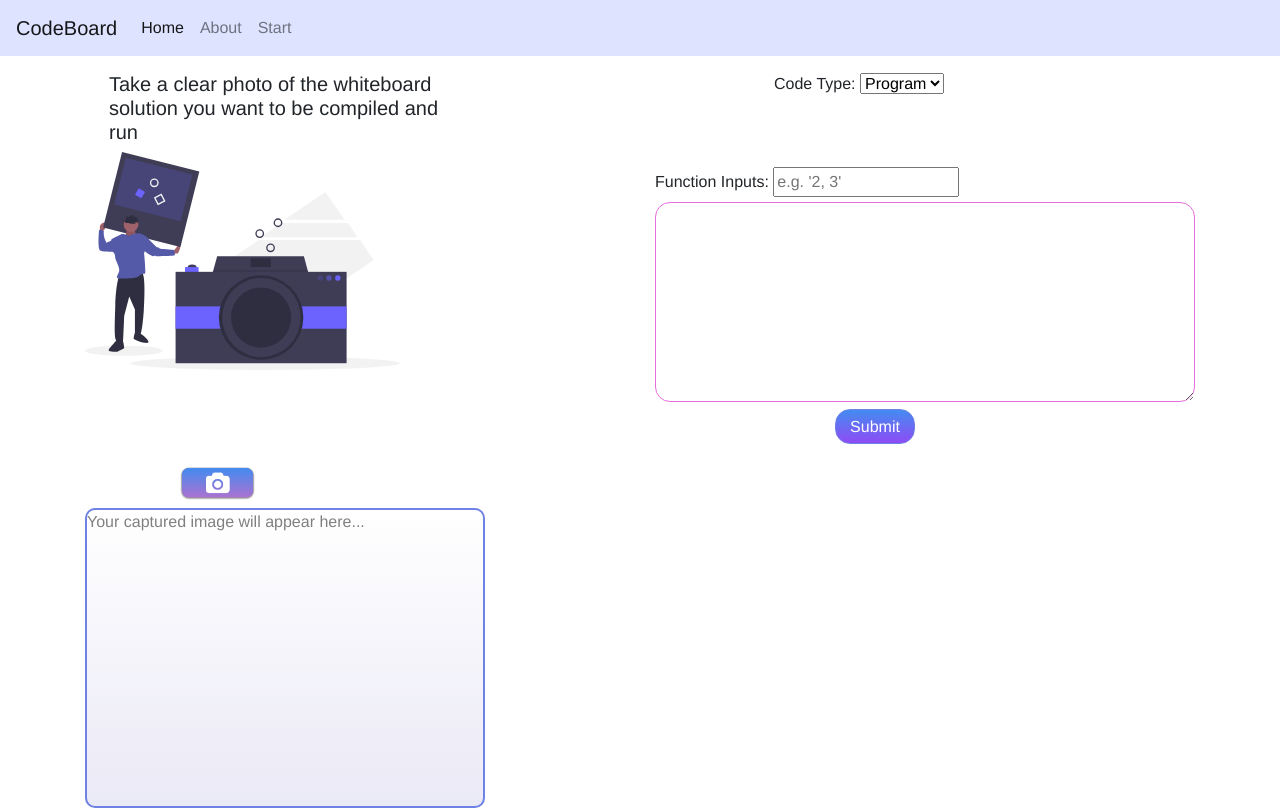
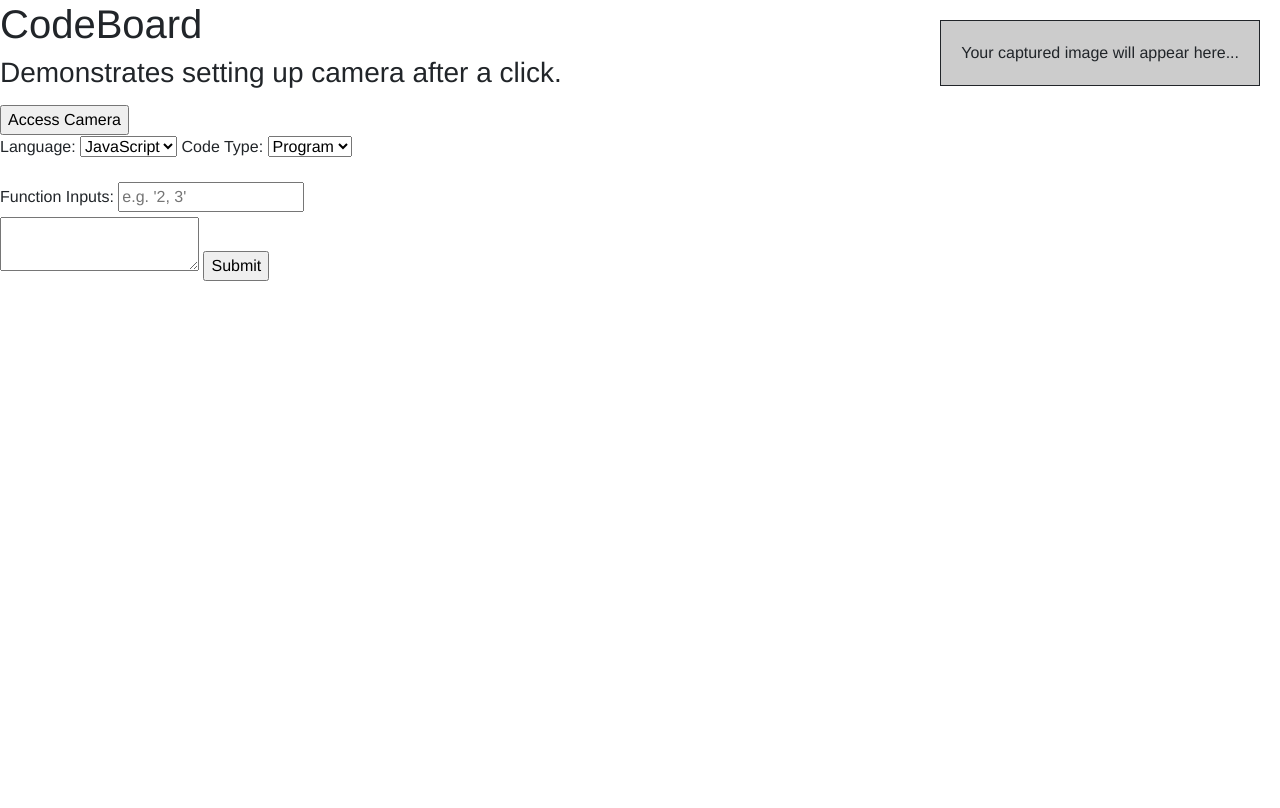
Before and after one commit to ayung8/CodeBoard, a Flask app: page / in a window 1280 px wide. After the commit the page ends 281 px from the top, so only its background shows below. Run offline with Flask 2, Linux system fonts and the light colour scheme; some libraries are stand-ins or nearby versions.

Commit message:
revert index.html

```diff
--- a/templates/index.html
+++ b/templates/index.html
@@ -6,105 +6,58 @@
 	 <meta charset="utf-8">
 	 <meta name="viewport" content="width=device-width, initial-scale=1, shrink-to-fit=no">
 
-	 <link rel="stylesheet" href="./Styles/styles.css" >
-
 	 <!-- Bootstrap CSS -->
 	 <link rel="stylesheet" href="https://stackpath.bootstrapcdn.com/bootstrap/4.3.1/css/bootstrap.min.css" integrity="sha384-ggOyR0iXCbMQv3Xipma34MD+dH/1fQ784/j6cY/iJTQUOhcWr7x9JvoRxT2MZw1T" crossorigin="anonymous">
+
 	<meta http-equiv="Content-Type" content="text/html; charset=utf-8">
 	<link rel="shortcut icon" type="image/x-icon" href="../images/favicon.ico">
-
 	<title>CodeBoard</title>
-
 	<style type="text/css">
-
 		body { font-family: Helvetica, sans-serif; }
 		h2, h3 { margin-top:0; }
 		form { margin-top: 15px; }
 		form > input { margin-right: 15px; }
-		#camera-illustration{ width: 90% !important;}
-		#textInBox{color:grey;}
-		#photoButton { width: 75px !important; }
-		#returnedText{ width: 100%; height:200px; border-radius: 15px; border:1px solid rgb(228, 110, 222);}
-		#submitButton{ color: white; height: 35px; width: 80px; border-radius: 15px; border:1px solid #6E81E4; background-image: linear-gradient(#438CF1, #8F4BF5);}
-		#results { position: relative; float:center;  height: 300px; width: 400px; border-radius: 10px; border:2px solid #6E81E4; background-image: linear-gradient(#FFFF, #EAE9F6); }
+		#results { float:right; margin:20px; padding:20px; border:1px solid; background:#ccc; }
 	</style>
 	<script src="https://code.jquery.com/jquery-3.3.1.min.js"></script>
 	<script type="text/javascript" src="/static/cameraMin.js"></script>
 	<script type="text/javascript" src="/static/handlers.js"></script>
 </head>
+<body>
+	<div id="results">Your captured image will appear here...</div>
 
-<body>
-	<nav class="navbar navbar-expand-lg navbar-color navbar-light">
-			<a class="navbar-brand" href="#">CodeBoard</a>
-			<button class="navbar-toggler" type="button" data-toggle="collapse" data-target="#navbarNav" aria-controls="navbarNav" aria-expanded="false" aria-label="Toggle navigation">
-			<span class="navbar-toggler-icon"></span>
-			</button>
-			<div class="collapse navbar-collapse" id="navbarNav">
-			<ul class="navbar-nav">
-				<li class="nav-item active">
-				<a class="nav-link" href="./intro.html">Home <span class="sr-only">(current)</span></a>
-				</li>
-				<li class="nav-item">
-				<a class="nav-link" href="#">About</a>
-				</li>
-				<li class="nav-item">
-				<a class="nav-link" href="./index.html">Start</a>
-				</li>
-			</ul>
-			</div>
-		</nav>
-<div class="container">
-	<div class="row mt-3 pa-2">
-		<div class="col-4 ml-4">
-			<h5> Take a clear photo of the whiteboard solution you want to be compiled and run</h5>
-		</div>
-	<div class="col-md-3 offset-md-3">
+	<h1>CodeBoard</h1>
+	<h3>Demonstrates setting up camera after a click.</h3>
+
+	<div id="my_camera"></div>
+
+	<form>
+		<input type="button" value="Access Camera" onClick="setup(); $(this).hide().next().show();">
+		<input type="button" value="Take Snapshot" onClick="take_snapshot(); $(this).hide().prev().show();" style="display:none">
+	</form>
+
+	<label>Language:</label>
+	<select name="languages" form="codeRunner">
+		<option value="javascript">JavaScript</option>
+		<option value="c">C</option>
+		<option value="python" disabled>Python</option>
+	</select>
+
 	<label>Code Type:</label>
 	<select id="types" name="types" form="codeRunner">
 		<option selected value="program">Program</option>
 		<option value="function">Function</option>
 	</select>
-		</div>
-	</div>
 
-	<div class="row">
-		<div class="col-md-4">
-			<img id="camera-illustration" src="../images/camera.svg">
-		</div>
-		<div class="col-md-6 offset-md-2">
 	<form action="/output" method="post" id="codeRunner">
 		<div id=functionInputs>
 			<label>Function Inputs:</label>
 			<input type="text" name="functionInputs" value="" placeholder="e.g. '2, 3'">
 		</div>
 		<textarea name="codetorun" id="returnedText"></textarea>
-					<input type="submit" id ="submitButton" class = "offset-md-4">
+		<input type="submit">
 	</form>
-			</div>
-	</div>
 
-	<div id="my_camera"></div>
-
-	<div class="row">
-		<div class="col-md-1 offset-md-1 my-2">
-			<form>
-				<img id="photoButton" src="../images/photo-button.png" value="Access Camera" onClick="setup(); $(this).hide().next().show();">
-				<img id="photoButton" src="../images/photo-button.png" onClick="take_snapshot(); $(this).hide().prev().show();" style="display:none">
-			</form>
-		</div>
-	</div>
-
-	<div class="row">
-			<div class="col-md-4">
-				<div id="results"><p id =textInBox> Your captured image will appear here... </p>
-			</div>
-	</div>
-
-	</div>
-</div>
-
-
-    <script src="https://code.jquery.com/jquery-3.3.1.slim.min.js" integrity="sha384-q8i/X+965DzO0rT7abK41JStQIAqVgRVzpbzo5smXKp4YfRvH+8abtTE1Pi6jizo" crossorigin="anonymous"></script>
     <script src="https://cdnjs.cloudflare.com/ajax/libs/popper.js/1.14.7/umd/popper.min.js" integrity="sha384-UO2eT0CpHqdSJQ6hJty5KVphtPhzWj9WO1clHTMGa3JDZwrnQq4sF86dIHNDz0W1" crossorigin="anonymous"></script>
     <script src="https://stackpath.bootstrapcdn.com/bootstrap/4.3.1/js/bootstrap.min.js" integrity="sha384-JjSmVgyd0p3pXB1rRibZUAYoIIy6OrQ6VrjIEaFf/nJGzIxFDsf4x0xIM+B07jRM" crossorigin="anonymous"></script>
 </html>
```
Lines whose indentation alone changed are shown as unchanged.
